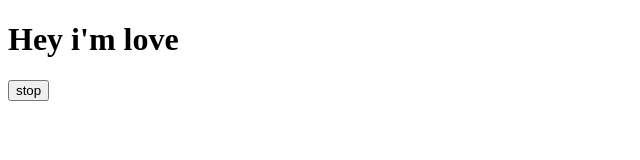
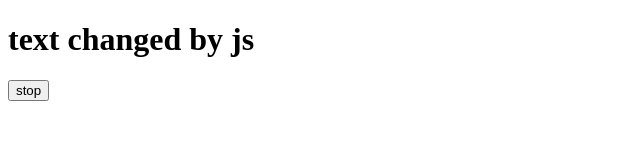
Before and after one commit to LoveSoni/JavaScriptBasics, a plain HTML site: page 08_events/async.html in a window 1280 px wide. Shown: the whole page, without its empty margins (0-640 px from the left). Drawn offline with Linux system fonts and the light colour scheme.

Commit message:
set timeout function

```diff
--- a/08_events/async.html
+++ b/08_events/async.html
@@ -17,7 +17,11 @@
     setTimeout(function () {
         console.log('love')
     }, 3000);
-    set
+    const changeText = function () {
+        const h1Tag = document.querySelector('h1');
+        h1Tag.innerHTML = 'text changed by js';
+    }
+    setTimeout(changeText, 3000);
 </script>
 
 </html>
```
